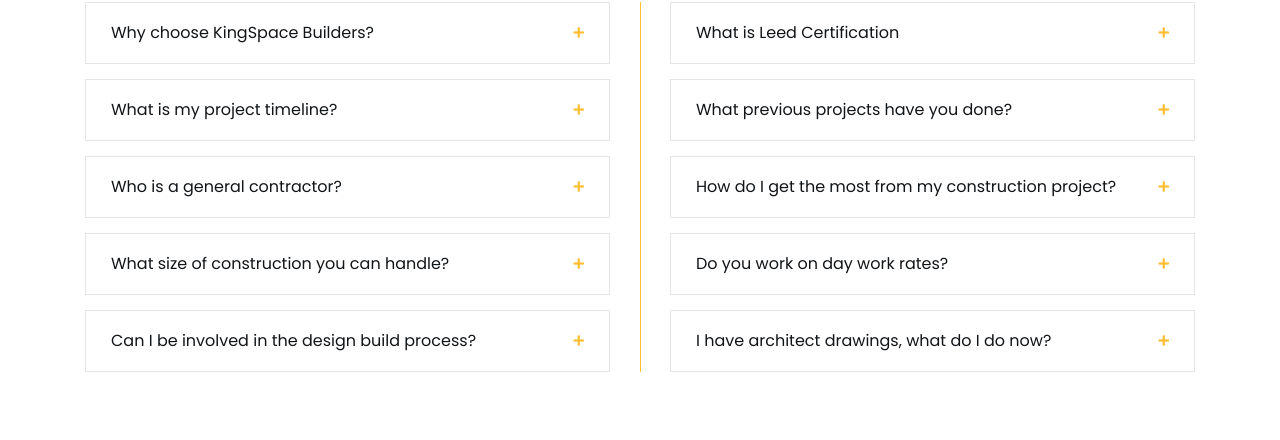
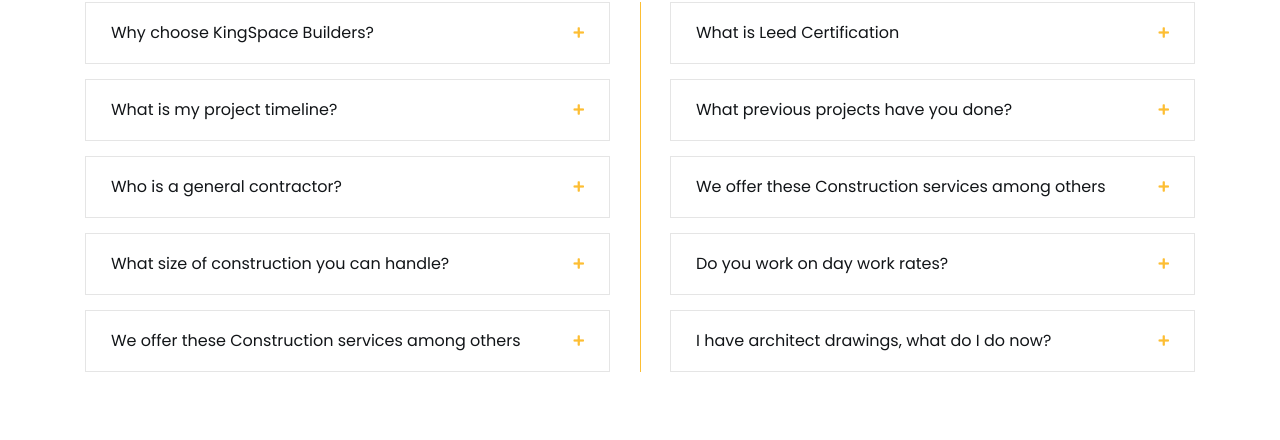
Before and after one commit to Deuce15/kingspace101, a Django app: page / in a window 1280 px wide. Shown: the part 4096-4536 px from the top of the page. Run offline with Django 3.2, Linux system fonts and the light colour scheme; some libraries are stand-ins or nearby versions.

Commit message:
Changing FAQS Section

```diff
--- a/website/templates/home.html
+++ b/website/templates/home.html
@@ -552,15 +552,15 @@
                                     </div>
                                     </div>
                                 </div>
-                                <div class="card wow fadeInLeft" data-wow-delay="0.5s">
+                                <div class="card wow fadeInRight" data-wow-delay="0.3s">
                                     <div class="card-header">
-                                        <a class="card-link collapsed" data-toggle="collapse" href="#collapseFive">
-                                            Can I be involved in the design build process?
+                                        <a class="card-link collapsed" data-toggle="collapse" href="#collapseEight">
+                                            We offer these Construction services among others
                                         </a>
                                     </div>
-                                    <div id="collapseFive" class="collapse" data-parent="#accordion-1">
+                                    <div id="collapseEight" class="collapse" data-parent="#accordion-2">
                                         <div class="card-body">
-                                            Yes, absolutely! This is your building design and building construction project, and your wants and needs should always be kept front of mind by your general contractor.
+                                            We offer civil construction and structural services that usually include concrete construction, earthwork, fabricating form work and also prefabricated concrete for various kind of construction work.
                                         </div>
                                     </div>
                                 </div>
@@ -595,12 +595,12 @@
                                 <div class="card wow fadeInRight" data-wow-delay="0.3s">
                                     <div class="card-header">
                                         <a class="card-link collapsed" data-toggle="collapse" href="#collapseEight">
-                                            How do I get the most from my construction project?
+                                            We offer these Construction services among others
                                         </a>
                                     </div>
                                     <div id="collapseEight" class="collapse" data-parent="#accordion-2">
                                         <div class="card-body">
-                                            To get the most from your construction project you need to be clear on your intentions. If you know what you want, then your builder can deliver
+                                            We offer civil construction and structural services that usually include concrete construction, earthwork, fabricating form work and also prefabricated concrete for various kind of construction work.
                                         </div>
                                     </div>
                                 </div>
--- a/website/templates/service.html
+++ b/website/templates/service.html
@@ -220,12 +220,12 @@
                                 <div class="card wow fadeInRight" data-wow-delay="0.3s">
                                     <div class="card-header">
                                         <a class="card-link collapsed" data-toggle="collapse" href="#collapseEight">
-                                            How do I get the most from my construction project?
+                                            We offer these Construction services among others
                                         </a>
                                     </div>
                                     <div id="collapseEight" class="collapse" data-parent="#accordion-2">
                                         <div class="card-body">
-                                            To get the most from your construction project you need to be clear on your intentions. If you know what you want, then your builder can deliver
+                                            We offer civil construction and structural services that usually include concrete construction, earthwork, fabricating form work and also prefabricated concrete for various kind of construction work.
                                         </div>
                                     </div>
                                 </div>
```
